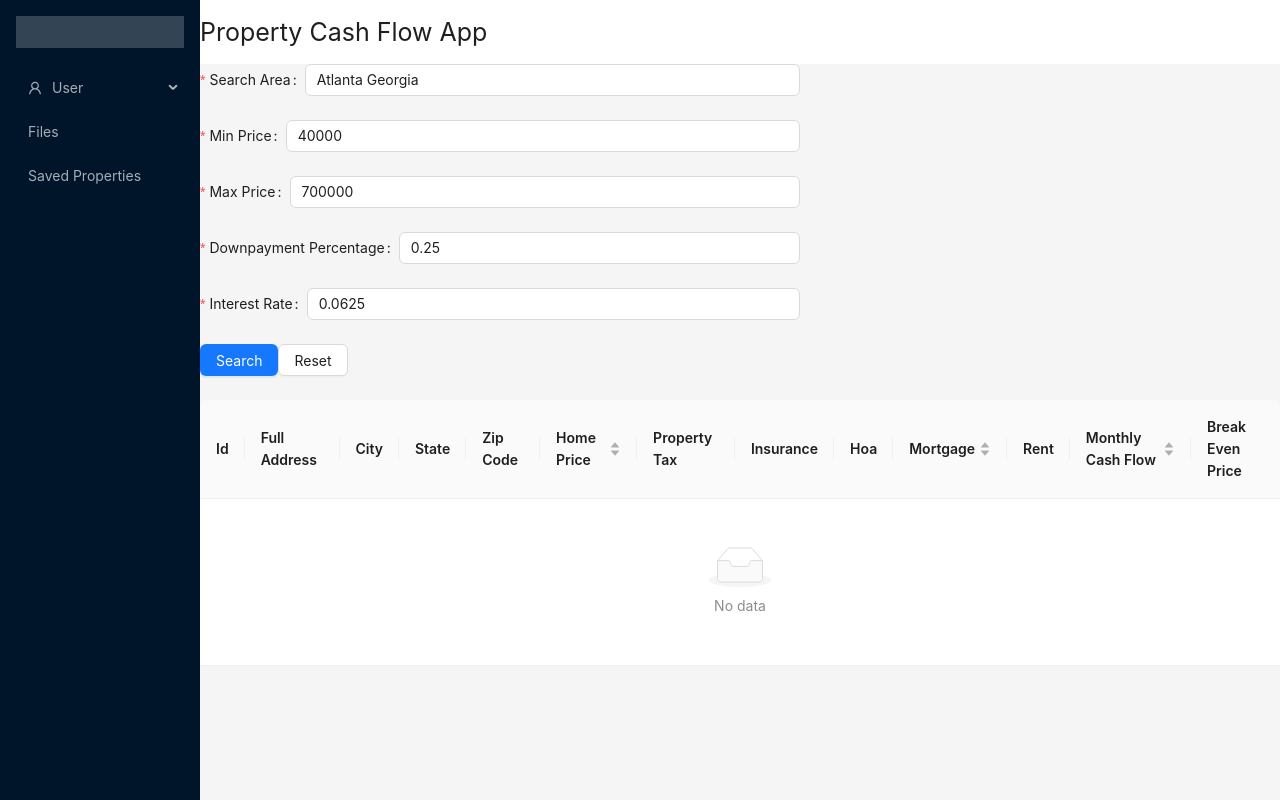
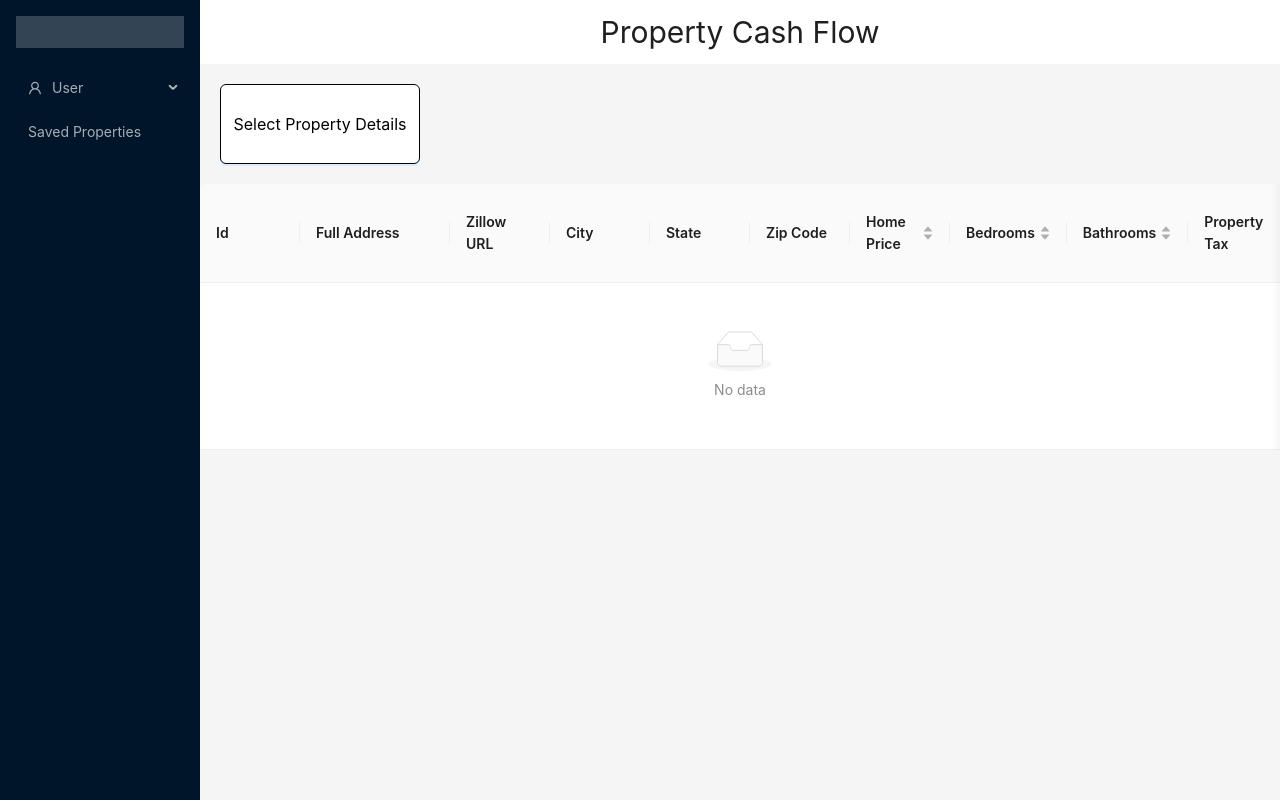
Before and after one commit to propertycashflowapp/propertycashflowapp.github.io, a React (Create React App) app: page / in a window 1280 px wide. Built offline with nearby package versions, Linux system fonts and the light colour scheme.

Commit message:
Create Modal and add columns (#1)
* Created Modal for selections

* cleaned up code

* Fix api issue

---------

Co-authored-by: Emily Vainberg <emily.vainberg@gmail.com>

```diff
--- a/package.json
+++ b/package.json
@@ -4,6 +4,9 @@
   "version": "0.1.0",
   "private": true,
   "dependencies": {
+    "@emotion/react": "^11.10.5",
+    "@emotion/styled": "^11.10.5",
+    "@mui/material": "^5.11.7",
     "@testing-library/jest-dom": "^5.16.5",
     "@testing-library/react": "^13.4.0",
     "@testing-library/user-event": "^13.5.0",
--- a/src/App.css
+++ /dev/null
@@ -1,15 +0,0 @@
-.App {
-  text-align: center;
-}
-
-
-.App-header {
-  background-color: #282c34;
-  min-height: 100vh;
-  display: flex;
-  flex-direction: column;
-  align-items: center;
-  justify-content: center;
-  font-size: calc(10px + 2vmin);
-  color: white;
-}
--- a/src/App.js
+++ b/src/App.js
@@ -1,9 +1,7 @@
-import './App.css';
 import MainPage from './components/mainPage.js'
-import { FileOutlined, PieChartOutlined, UserOutlined } from '@ant-design/icons';
-import { Breadcrumb, Layout, Menu, theme } from 'antd';
-import { useState } from 'react';
-const { Header, Content, Footer, Sider } = Layout;
+import { UserOutlined } from '@ant-design/icons';
+import { Layout, Menu } from 'antd';
+const { Header, Content, Sider } = Layout;
 function getItem(label, key, icon, children) {
   return {
     key,
@@ -18,15 +16,10 @@ const items = [
     getItem('Bill', 'bill'),
     getItem('Alex', 'alex'),
   ]),
-  getItem('Files', <FileOutlined />),
   getItem('Saved Properties')
 ];
 
 const App = () => {
-  const [collapsed, setCollapsed] = useState(false);
-  const {
-    token: { colorBgContainer },
-  } = theme.useToken();
   return (
     <Layout style={{ minHeight: '100vh', }}>
       <Sider>
@@ -42,13 +35,13 @@ const App = () => {
       <Layout className="site-layout">
         <Header
           style={{
-            padding: 0,
-            background: colorBgContainer,
-            fontSize: 25,
-            justifyContent: 'center',
-          }} >
-          Property Cash Flow App
-          </Header>
+            background: 'white',
+            fontSize: 30,
+            color: 'dark navy',
+            textAlign: 'center',
+          }}  >
+         Property Cash Flow
+        </Header>
         <Content >
           <MainPage/>
         </Content>
--- a/src/components/ApiCalls/localListings.js
+++ b/src/components/ApiCalls/localListings.js
@@ -2,8 +2,10 @@ import { resolveComponentProps } from "@mui/base";
 import axios from "axios";
 
 async function localListings(parameters) {
+    console.log(parameters)
+    const prefix = 'http://18.191.147.136' // 'http://127.0.0.1:80'
     try {
-        let url = new URL('http://18.191.147.136/get-listings')
+        let url = new URL(`${prefix}/get-listings`)
         const params = {
             searchTerm: parameters.area,
             minPrice: parameters.min,
@@ -11,24 +13,18 @@ async function localListings(parameters) {
             downPaymentPercent: parameters.downpayment,
             interestRate: parameters.interest,
         };
+        const config = {
+            headers: {
+                'Access-Control-Allow-Origin': '*',
+                'Content-Type': 'application/json',
+            },
+        };
         for (const [key, value] of Object.entries(params)) {
             url.searchParams.append(key, value);
         }
-        const res = await axios.get(url);
+        const res = await axios.get(url, config);
         console.log("res:", res);
         return res;
-        // const res = fetch(url, {
-        //     mode: 'no-cors',
-        //     headers: 'Content-Type'
-        // })
-        //     .then((res) => res.json())
-        //     .then((data) => {
-        //         console.log("inside data:", data);
-        //     })
-        //     .catch((err) => {
-        //         console.log(err.message);
-        //     })
-        // return res;
     }
     catch (error) {
         console.log(error);
--- a/src/components/mainPage.js
+++ b/src/components/mainPage.js
@@ -1,100 +1,248 @@
 import React from 'react';
-import { useState } from 'react';
-import { Space, Table, Tag } from 'antd';
-import { Button, Form, Input, Select } from 'antd';
+import { SearchOutlined } from '@ant-design/icons';
+import { Button, Input, Form, Space, Table, Modal  } from 'antd';
+import { useRef, useState } from 'react';
 import localListing from './ApiCalls/localListings'
 
+
 function MainPage() {
+  // functions for column data
   const formRef = React.useRef(null);
   const onReset = () => {
     formRef.current?.resetFields();
     setData([])
   };
+  const getColumnSearchProps = (dataIndex) => ({
+    filterDropdown: ({ setSelectedKeys, selectedKeys, confirm, clearFilters, close }) => (
+      <div
+        style={{
+          padding: 8,
+        }}
+        onKeyDown={(e) => e.stopPropagation()}
+      >
+        <Input
+          ref={searchInput}
+          placeholder={`Search ${dataIndex}`}
+          value={selectedKeys[0]}
+          onChange={(e) => setSelectedKeys(e.target.value ? [e.target.value] : [])}
+          onPressEnter={() => handleSearch(selectedKeys, confirm, dataIndex)}
+          style={{
+            marginBottom: 8,
+            display: 'block',
+          }}
+        />
+        <Space>
+          <Button
+            type="primary"
+            onClick={() => handleSearch(selectedKeys, confirm, dataIndex)}
+            icon={<SearchOutlined />}
+            size="small"
+            style={{
+              width: 90,
+            }}
+          >
+            Search
+          </Button>
+          <Button
+            onClick={() => clearFilters && handleReset(clearFilters)}
+            size="small"
+            style={{
+              width: 90,
+            }}
+          >
+            Reset
+          </Button>
+          <Button
+            type="link"
+            size="small"
+            onClick={() => {
+              confirm({
+                closeDropdown: false,
+              });
+              setSearchText(selectedKeys[0]);
+              setSearchedColumn(dataIndex);
+            }}
+          >
+            Filter
+          </Button>
+          <Button
+            type="link"
+            size="small"
+            onClick={() => {
+              close();
+            }}
+          >
+            close
+          </Button>
+        </Space>
+      </div>
+    ),
+    filterIcon: (filtered) => (
+      <SearchOutlined
+        style={{
+          color: filtered ? '#1890ff' : undefined,
+        }}
+      />
+    ),
+    onFilter: (value, record) =>
+      record[dataIndex].toString().toLowerCase().includes(value.toLowerCase()),
+    onFilterDropdownOpenChange: (visible) => {
+      if (visible) {
+        setTimeout(() => searchInput.current?.select(), 100);
+      }
+    },
+    render: (text) =>
+      searchedColumn === dataIndex ? (
+        <p
+          searchWords={[searchText]}
+          autoEscape
+        />
+      ) : (
+        text
+      ),
+  });
   const [columns, setColumns] = useState([
     {
         "title": "Id",
         "dataIndex": "id",
-        "key": "id"
+        "key": "id",
+        "fixed": "left",
+        "width": 100
     },
     {
         "title": "Full Address",
         "dataIndex": "fullAddress",
-        "key": "fullAddress"
+        "key": "fullAddress",
+        "width": 150
+    },
+    {
+      "title": "Zillow URL",
+      "dataIndex": "url",
+      "key": "url",
+      "width": 100
    },
     {
         "title": "City",
         "dataIndex": "city",
-        "key": "city"
+        "key": "city",
+        "width": 100
     },
     {
         "title": "State",
         "dataIndex": "state",
-        "key": "state"
+        "key": "state",
+        "width": 100
     },
     {
         "title": "Zip Code",
         "dataIndex": "zipcode",
-        "key": "zipcode"
+        "key": "zipcode",
+        "width": 100
     },
     {
         "title": "Home Price",
         "dataIndex": "homePrice",
         "key": "homePrice",
         sorter: (a,b) => a.homePrice - b.homePrice,
+        "width": 100
+    },
+    {
+      "title": "Bedrooms",
+      "dataIndex": "beds",
+      "key": "beds",
+      sorter: (a,b) => a.beds - b.beds,
+      "width": 100
+    },
+    {
+      "title": "Bathrooms",
+      "dataIndex": "baths",
+      "key": "baths",
+      sorter: (a,b) => a.baths - b.baths,
     },
     {
         "title": "Property Tax",
         "dataIndex": "propertyTax",
-        "key": "propertyTax"
+        "key": "propertyTax",
+        "width": 100
     },
     {
         "title": "Insurance",
         "dataIndex": "insurance",
-        "key": "insurance"
-    },
-    {
-        "title": "Hoa",
-        "dataIndex": "hoa",
-        "key": "hoa",
+        "key": "insurance",
+        "width": 100
     },
     {
         "title": "Mortgage",
         "dataIndex": "mortgage",
         "key": "mortgage",
         sorter: (a,b) => a.mortgage - b.mortgage,
+        "width": 100
     },
     {
         "title": "Rent",
         "dataIndex": "rent",
-        "key": "rent"
+        "key": "rent",
+        "width": 100
     },
     {
         "title": "Monthly Cash Flow",
         "dataIndex": "monthlyCashFlow",
         "key": "monthlyCashFlow",
         sorter: (a,b) => a.monthlyCashFlow - b.monthlyCashFlow,
+        "width": 100
     },
     {
         "title": "Break Even Price",
         "dataIndex": "breakEvenPrice",
-        "key": "breakEvenPrice"
+        "key": "breakEvenPrice",
+        "width": 100
     }
 ])
   const [data, setData] = useState([])
 
-  const onFinish = async (values) => {
-    var houseListings = await localListing(values);
-    var lists = houseListings.data.data
-    setData(lists)
+  //functions for searching within table  -> fix not currently working
+  const [searchText, setSearchText] = useState('');
+  const [searchedColumn, setSearchedColumn] = useState('');
+  const searchInput = useRef(null);
+  const handleSearch = (selectedKeys, confirm, dataIndex) => {
+    confirm();
+    setSearchText(selectedKeys[0]);
+    setSearchedColumn(dataIndex);
   };
+  const handleReset = (clearFilters) => {
+    clearFilters();
+    setSearchText('');
+  };
+
+  // Modal functions
+  const [open, setOpen] = useState(false);
+  const CollectionCreateForm = ({ open, onCreate, onCancel }) => {
+    const [form] = Form.useForm();
     return (
-      <div>
+      <Modal
+        open={open}
+        title="Enter Property Details"
+        okText="Create"
+        cancelText="Cancel"
+        onCancel={onCancel}
+        onOk={() => {
+          form
+            .validateFields()
+            .then((values) => {
+              form.resetFields();
+              onCreate(values);
+            })
+            .catch((info) => {
+              console.log('Validate Failed:', info);
+            });
+        }}
+      >
         <Form
-      ref={formRef}
-      name="control-ref"
-      onFinish={onFinish}
-      style={{
-        maxWidth: 600,
+         form={form}
+         layout="vertical"
+         name="form_in_modal"
+         initialValues={{
+           modifier: 'public',
          }}
        >
           <Form.Item
@@ -157,18 +305,46 @@ function MainPage() {
           >
           <Input />
           </Form.Item>
-      <Form.Item>
-        <Button type="primary" htmlType="submit">
-          Search
+        </Form>
+      </Modal>
+    );
+  };
+  const onCreate = async (values) => {
+    console.log(values);
+    setOpen(false);
+    var houseListings = await localListing(values);
+    var lists = houseListings?.data?.data;
+    setData(lists);
+
+  };
+
+    // main page contents
+    return (
+    <div>
+      <div style={{
+            paddingTop: 20,
+            paddingLeft: 20,
+            paddingBottom: 20,
+          }} >
+      <Button style= {{background: 'white', color: 'black', height: 80, width: 200, fontSize: 16, border: '1px solid black'}}
+        type="primary"
+        onClick={() => {
+          setOpen(true);
+        }}
+      >
+        Select Property Details
       </Button>
-        <Button htmlType="button" onClick={onReset}>
-          Reset
-        </Button>
-      </Form.Item>
-    </Form>
+      <CollectionCreateForm
+        open={open}
+        onCreate={onCreate}
+        onCancel={() => {
+          setOpen(false);
+        }}
+      />
+    </div>
       <div className="App">
+        <Table columns={columns} dataSource={data} scroll= {{x:'max-content'}} />
      </div>
-    <Table columns={columns} dataSource={data} />
     </div>
     );
   }
```
Also changed, not shown: src/reportWebVitals 2.js (deleted, +0 -13 lines), src/setupTests 2.js (deleted, +0 -5 lines), 1 other file (tests, documents, lock files or other folders). Lines whose indentation alone changed are shown as unchanged.
